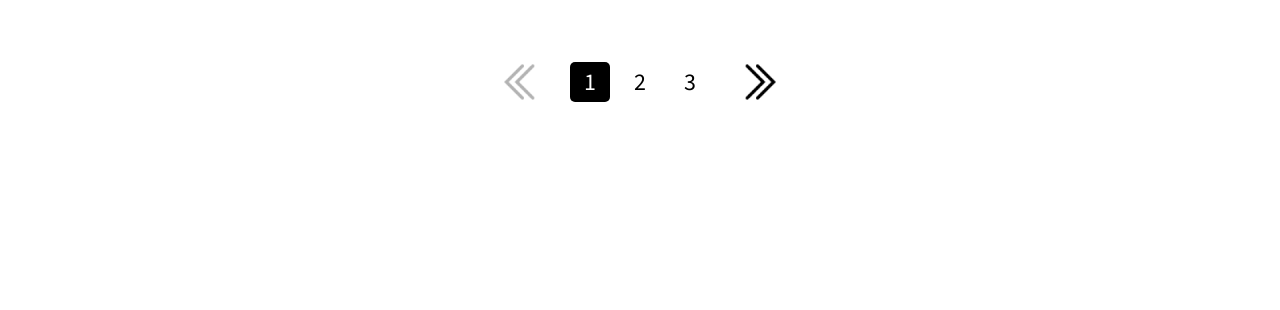
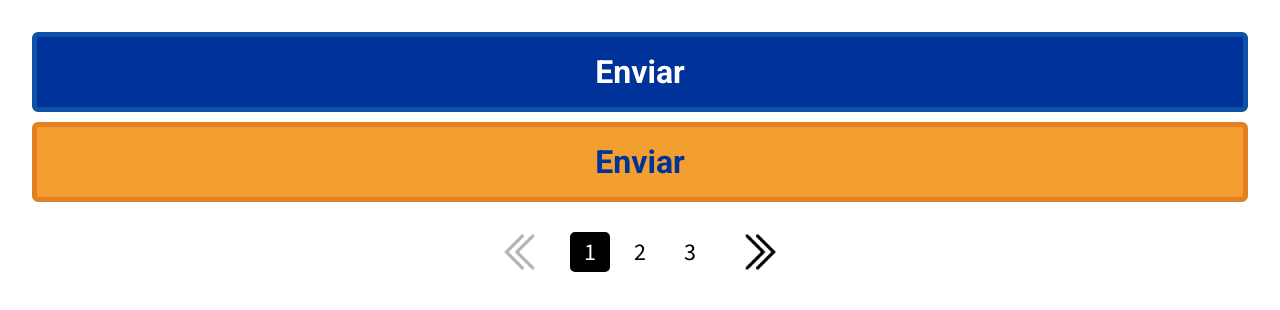
Before and after one commit to codecompanybrasil/Discipline-Aluno, a React (Vite) app: page / in a window 1280 px wide. Shown: the top 310 px of the page. Built offline with nearby package versions, Linux system fonts and the light colour scheme.

Commit message:
Refactor do componente de botão

```diff
--- a/src/Components/Buttons/Button.module.css
+++ b/src/Components/DcpButton/DcpButton.css
@@ -1,4 +1,4 @@
-.button {
+.dcp-button {
     font-family: 'Roboto', sans-serif;
     font-weight: bold;
     font-size: 32px;
@@ -13,13 +13,28 @@
     gap: 10px;
 }
 
-.accent_button {
+.dcp-link {
+    font-family: 'Roboto', sans-serif;
+    font-weight: bold;
+    font-size: 32px;
+    border-radius: 6px;
+    padding: 10px;
+    height: 80px;
+    cursor: pointer;
+    margin-bottom: 10px;
+    display: flex;
+    justify-content: center;
+    align-items: center;
+    gap: 10px;
+}
+
+.dcp-link.accent {
     background-color: var(--accent-color);
     color: var(--primary-color);
     border: 5px solid var(--accent-border-color);
 }
 
-.primary_button {
+.dcp-link.primary {
     background-color: var(--primary-color);
     color: white;
     border: 5px solid var(--primary-border-color);
--- /dev/null
+++ b/src/Components/DcpButton/DcpButton.tsx
@@ -0,0 +1,34 @@
+import React from 'react';
+import './DcpButton.css';
+
+type ButtonTypes = "link" | "button"
+type ButtonColors = "primary" | "secondary" | "accent" | "danger" | "success"
+
+type ButtonProps = {
+    text: string,
+    type?: ButtonTypes,
+    color?: ButtonColors,
+    icon?: React.FC,
+    hasIcon?: boolean,
+    onClick?: () => void
+}
+
+const DcpButton = ({ text, type = "link", color = "primary", icon: Icon, hasIcon, onClick = () => { } }: ButtonProps) => {
+
+    if (type == 'button') {
+        return (
+            <button className={['dcp-button', color].join(" ")} onClick={onClick}>
+                {hasIcon && Icon && <Icon />}
+                <span>{text}</span>
+            </button>
+        )
+    }
+    return (
+        <a className={['dcp-link', color].join(" ")} onClick={onClick}>
+            {hasIcon && Icon && <Icon />}
+            <span>{text}</span>
+        </a>
+    )
+}
+
+export default DcpButton
--- a/src/Pages/Avaliacoes/main.tsx
+++ b/src/Pages/Avaliacoes/main.tsx
@@ -1,13 +1,19 @@
 //Componente principal da página de avaliações
+import DcpButton from "../../Components/DcpButton/DcpButton"
 import Paginacao from "./Components/Paginacao"
 
 const Avaliacoes = () => {
     const mudaPaginacao = (paginacao: Number) => {
-		console.log(`Mudando para a página ${paginacao}`)
-	}
+        console.log(`Mudando para a página ${paginacao}`)
+    }
 
     return (
         <>
+            {/* Button Primary */}
+            <DcpButton text="Enviar" />
+
+            {/* Button Accent */}
+            <DcpButton text="Enviar" color="accent" />
             <Paginacao actualPage={1} totalPages={6} mudaPaginacao={mudaPaginacao} />
         </>
     )
```
Also changed, not shown: src/Components/Buttons/AccentButton.tsx (deleted, +0 -20 lines), src/Components/Buttons/PrimaryButton.tsx (deleted, +0 -22 lines).
